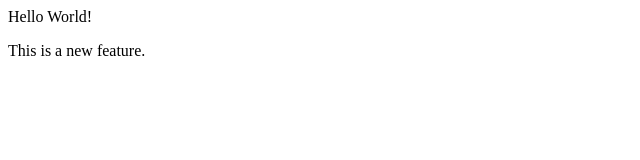
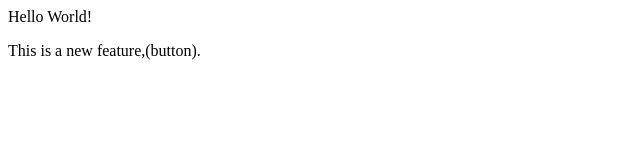
Before and after one commit to One-For-All-0001/localrepo, a plain HTML site: page index.html in a window 1280 px wide. Shown: the full height of the page, 0-640 px from the left. Drawn offline with Linux system fonts and the light colour scheme.

```diff
--- a/index.html
+++ b/index.html
@@ -1,2 +1,2 @@
 <p>Hello World!</p>
-<p>This is a new feature.</p>
+<p>This is a new feature,(button).</p>
```
